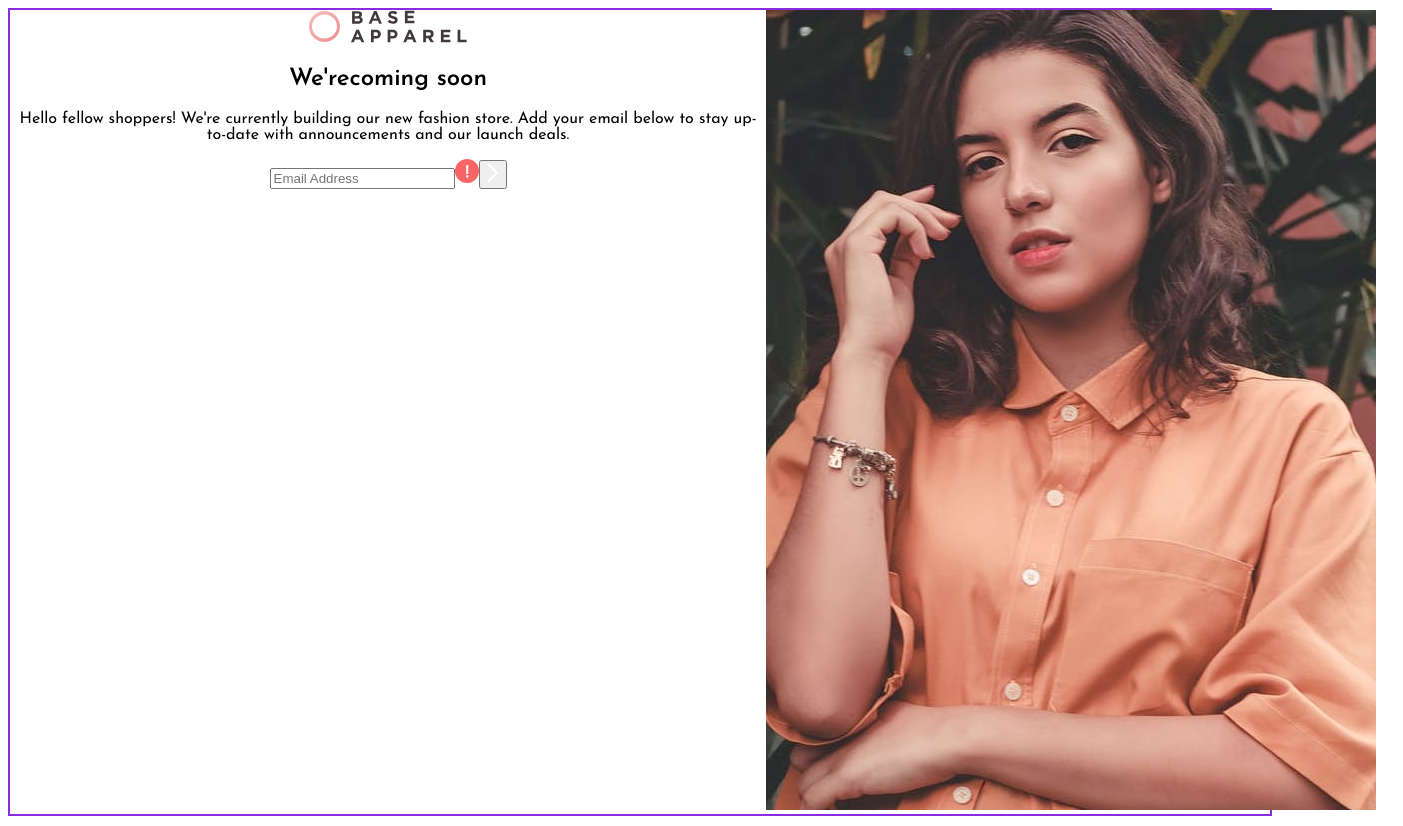
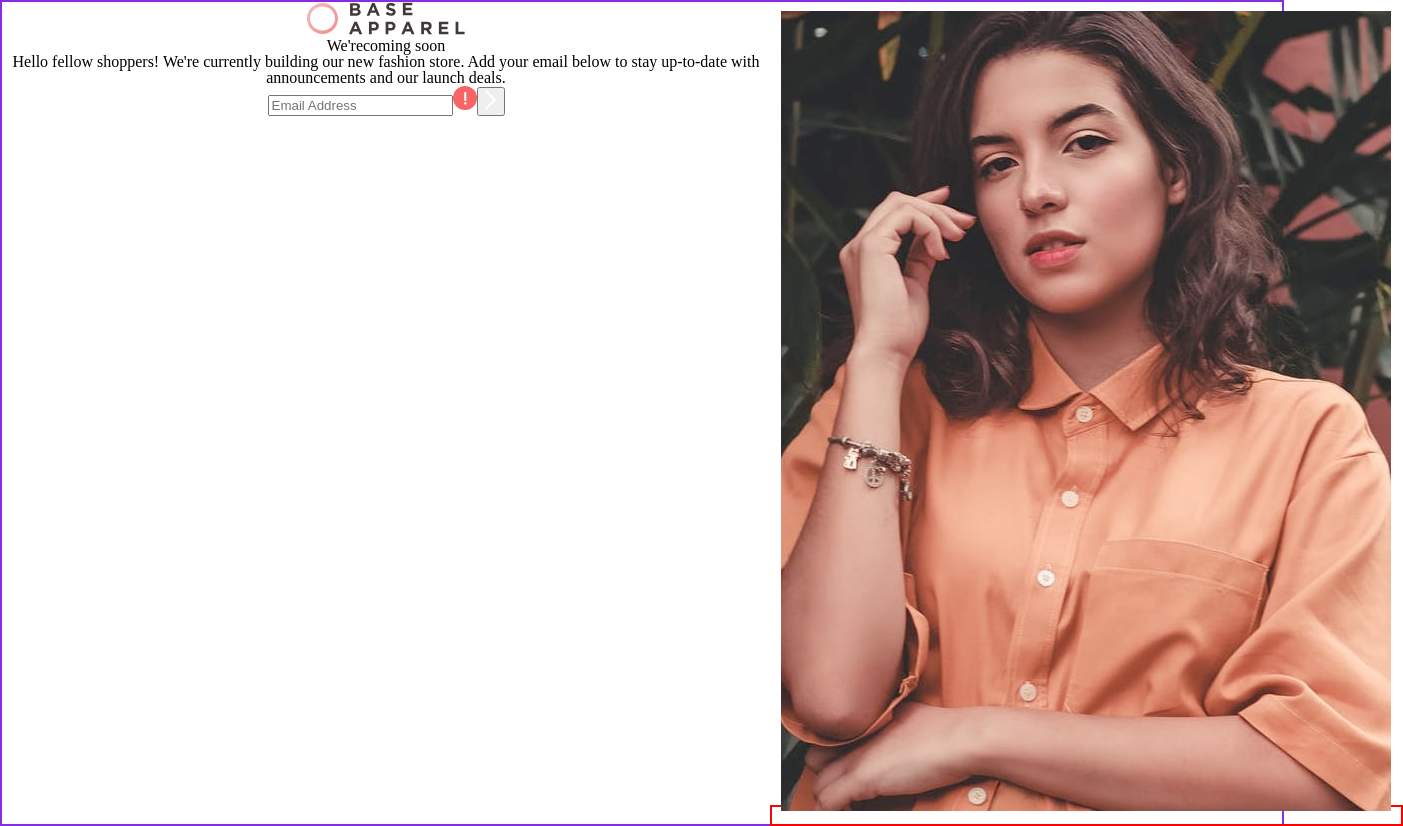
Before and after one commit to jshin720/baseApparelComponent, a React (Create React App) app: page / in a window 1280 px wide. Shown: the whole page, 1403 px wide, since content can reach past the window. Built offline with nearby package versions, Linux system fonts and the light colour scheme.

Commit message:
changing padding on main pic

```diff
--- a/src/App.css
+++ b/src/App.css
@@ -36,3 +36,18 @@
     transform: rotate(360deg);
   }
 }
+
+
+body {
+  font-size: 16px;
+  font-family: "Josefin Sans", sans-serif;
+}
+
+.attribution {
+  font-size: 11px;
+  text-align: center;
+}
+
+.attribution a {
+  color: hsl(228, 45%, 44%)
+}
--- a/src/components/card/Card.css
+++ b/src/components/card/Card.css
@@ -12,7 +12,13 @@
 .right {
   width: 40%;
 }
+.main-img {
+  width: 100%;
+  border: 2px solid red;
+}
 .desktop-img {
-  object-fit: fit;
-
+  object-fit: cover;
+  width: auto;
+  height: auto;
+  padding: .58em;
 }
--- a/src/reset.css
+++ b/src/reset.css
@@ -1,19 +1,48 @@
-* {
-  /* margin: 0; */
-  /* padding: 0; */
-  box-sizing: border-box;
+/* http://meyerweb.com/eric/tools/css/reset/
+   v2.0 | 20110126
+   License: none (public domain)
+*/
+
+html, body, div, span, applet, object, iframe,
+h1, h2, h3, h4, h5, h6, p, blockquote, pre,
+a, abbr, acronym, address, big, cite, code,
+del, dfn, em, img, ins, kbd, q, s, samp,
+small, strike, strong, sub, sup, tt, var,
+b, u, i, center,
+dl, dt, dd, ol, ul, li,
+fieldset, form, label, legend,
+table, caption, tbody, tfoot, thead, tr, th, td,
+article, aside, canvas, details, embed,
+figure, figcaption, footer, header, hgroup,
+menu, nav, output, ruby, section, summary,
+time, mark, audio, video {
+	margin: 0;
+	padding: 0;
+	border: 0;
+	font-size: 100%;
+	font: inherit;
+	vertical-align: baseline;
 }
-
+/* HTML5 display-role reset for older browsers */
+article, aside, details, figcaption, figure,
+footer, header, hgroup, menu, nav, section {
+	display: block;
+}
 body {
-  font-size: 16px;
-  font-family: "Josefin Sans", sans-serif;
+	line-height: 1;
 }
-
-.attribution {
-  font-size: 11px;
-  text-align: center;
+ol, ul {
+	list-style: none;
 }
-
-.attribution a {
-  color: hsl(228, 45%, 44%)
+blockquote, q {
+	quotes: none;
 }
+blockquote:before, blockquote:after,
+q:before, q:after {
+	content: '';
+	content: none;
+}
+table {
+	border-collapse: collapse;
+	border-spacing: 0;
+}
```
